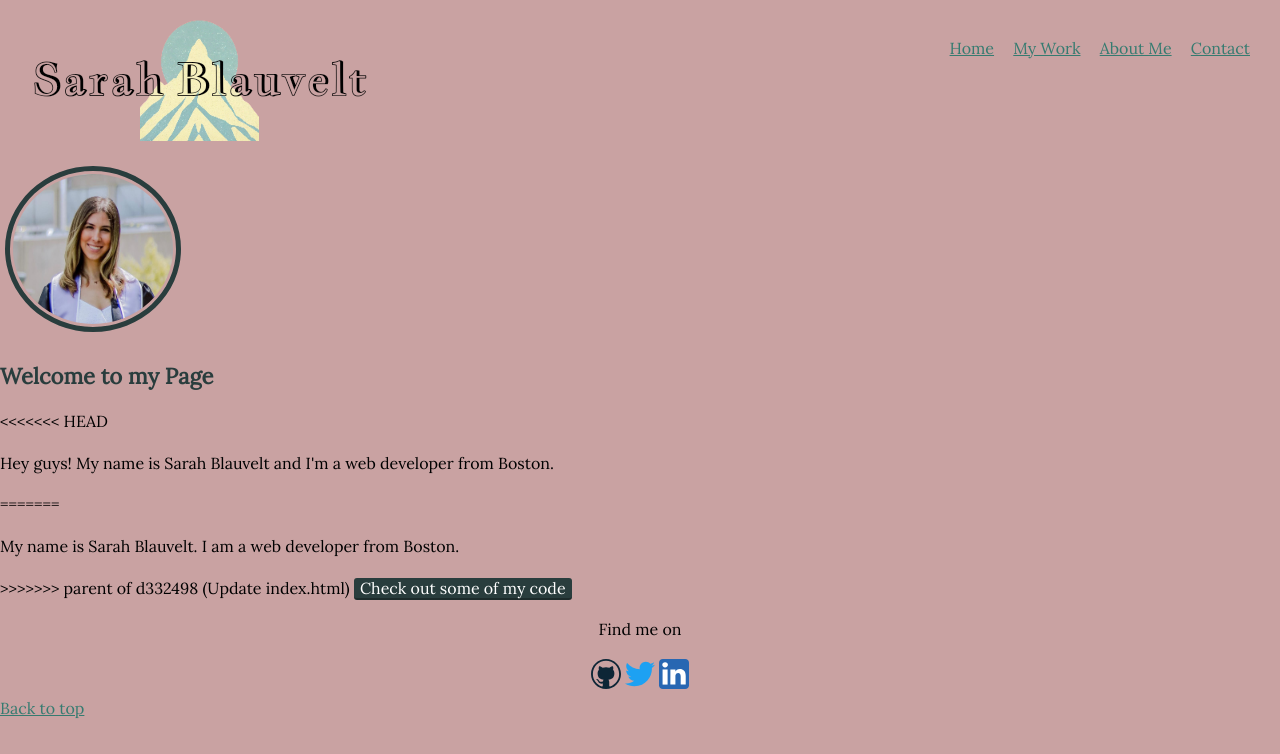
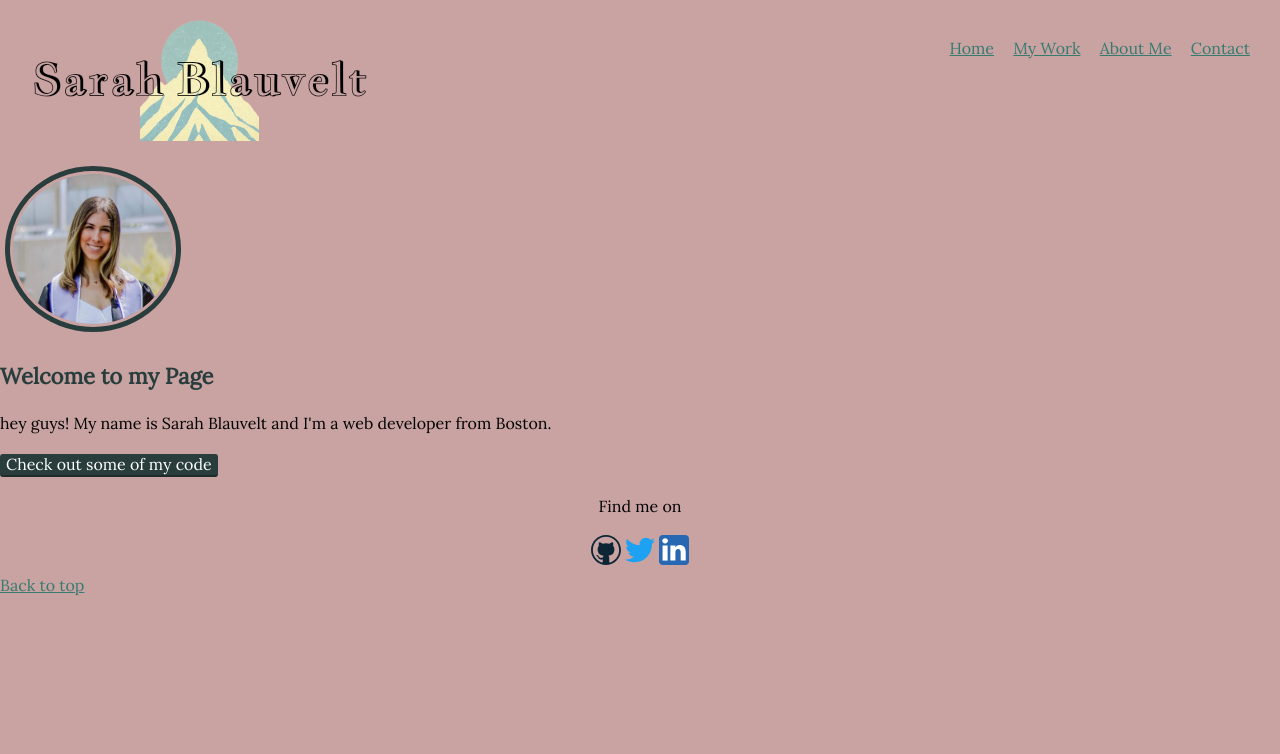
Before and after one commit to sarblau74/firstproject, a plain HTML site: page index.html in a window 1280 px wide. Shown: the top 754 px of the page. Drawn offline with nearby package versions, Linux system fonts and the light colour scheme.

```diff
--- a/index.html
+++ b/index.html
@@ -28,11 +28,7 @@
     <main>
         <img class="profpic" src="img/prof-pic.jpeg" width="160" height="150" alt="Sarah Portrait">
         <h1>Welcome to my Page</h1>
-<<<<<<< HEAD
-        <p>Hey guys! My name is Sarah Blauvelt and I'm a <span>web</span> developer from Boston.</p>
-=======
-        <p>My name is Sarah Blauvelt. I am a <span>web</span> developer from Boston.</p>
->>>>>>> parent of d332498 (Update index.html)
+        <p>hey guys! My name is Sarah Blauvelt and I'm a <span>web</span> developer from Boston.</p>
         <button type="button">Check out some of my code</button>
     </main>
     </div>
```
